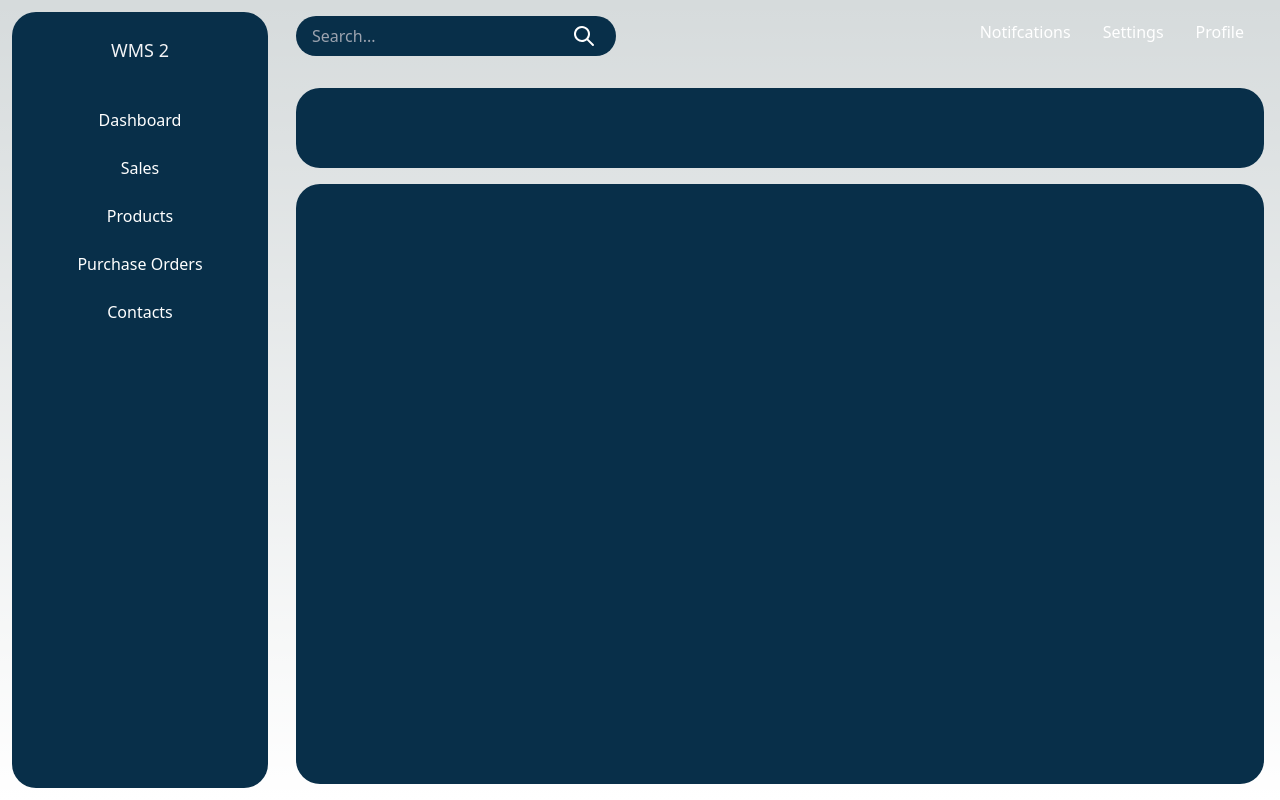
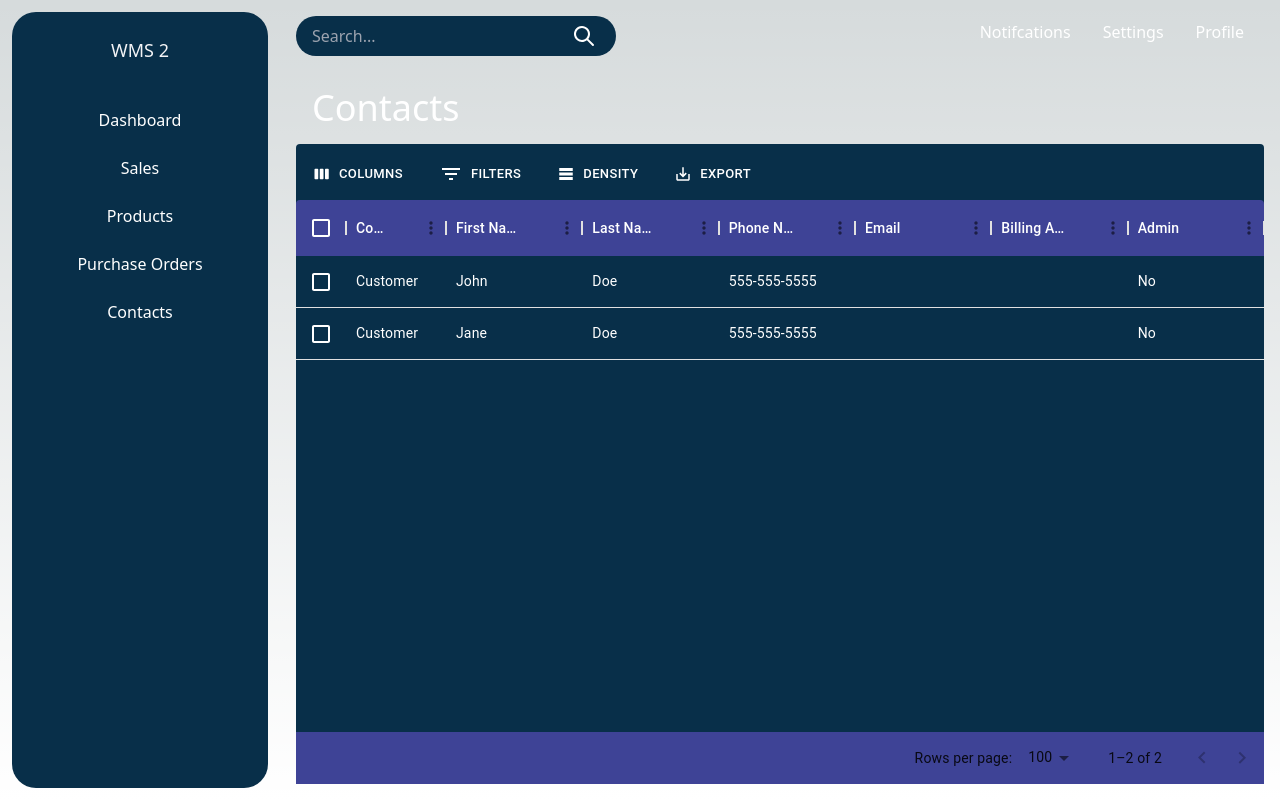
Before and after one commit to alofty645/wms2, a Next.js app: page /contacts in a window 1280 px wide. Built offline with nearby package versions, Linux system fonts and the light colour scheme.

Commit message:
contacts table

```diff
--- a/app/contacts/page.tsx
+++ b/app/contacts/page.tsx
@@ -1,9 +1,119 @@
+"use client";
+
+import { Box } from "@mui/material";
+import { DataGrid, GridToolbar } from "@mui/x-data-grid";
+import Header from "@/components/Header";
+
 const Contacts = () => {
+  const columns = [
+    { field: "contact_type", headerName: "Contact Type" },
+    {
+      field: "first_name",
+      headerName: "First Name",
+      flex: 1,
+    },
+    {
+      field: "last_name",
+      headerName: "Last Name",
+      flex: 1,
+    },
+    {
+      field: "phone_number",
+      headerName: "Phone Number",
+      flex: 1,
+    },
+    {
+      field: "contact_email",
+      headerName: "Email",
+      flex: 1,
+    },
+    {
+      field: "billing_address",
+      headerName: "Billing Address",
+      flex: 1,
+    },
+
+    {
+      field: "Admin",
+      headerName: "Admin",
+      flex: 1,
+    },
+  ];
+
+  const rows = [
+    {
+      id: 1,
+      contact_type: "Customer",
+      first_name: "John",
+      last_name: "Doe",
+      phone_number: "555-555-5555",
+      contact_email: "",
+      billing_address: "",
+      Admin: "No",
+    },
+    {
+      id: 2,
+      contact_type: "Customer",
+      first_name: "Jane",
+      last_name: "Doe",
+      phone_number: "555-555-5555",
+      contact_email: "",
+      billing_address: "",
+      Admin: "No",
+    },
+  ];
+
   return (
     <div
       className="
-         m-4  h-3/4 bg-sky-950 rounded-3xl"
-    ></div>
+         m-4  h-3/4 rounded-3xl"
+    >
+      <Header title={"Contacts"}></Header>
+      <Box
+        height="80vh"
+        sx={{
+          "& .MuiDataGrid-root": {
+            backgroundColor: "#082F49",
+            color: "#fff",
+            border: "none",
+          },
+          "& .MuiDataGrid-cell": {
+            color: "#fff",
+            borderBottom: "none",
+          },
+          "& .name-column--cell": {
+            color: "#fff",
+          },
+          "& .MuiDataGrid-columnHeaders": {
+            backgroundColor: "#3E4396",
+            color: "#fff",
+            borderBottom: "none",
+          },
+          "& .MuiDataGrid-virtualScroller": {
+            color: "#fff",
+          },
+          "& .MuiDataGrid-footerContainer": {
+            backgroundColor: "#3E4396",
+            color: "#fff",
+            borderTop: "none",
+          },
+          "& .MuiCheckbox-root": {
+            color: "#fff",
+          },
+          "& .MuiDataGrid-toolbarContainer .MuiButton-text": {
+            color: "#fff",
+            margin: "10px",
+          },
+        }}
+      >
+        <DataGrid
+          checkboxSelection
+          rows={rows}
+          columns={columns}
+          components={{ Toolbar: GridToolbar }}
+        />
+      </Box>
+    </div>
   );
 };
 
--- a/app/layout.tsx
+++ b/app/layout.tsx
@@ -18,7 +18,7 @@ export default function RootLayout({
         <Sidebar />
         <div className="flex-row flex-1">
           <Topbar />
-          <Header />
+
           {children}
         </div>
       </div>
--- a/components/Header.tsx
+++ b/components/Header.tsx
@@ -1,9 +1,21 @@
-const Header = () => {
+"use client";
+import { Typography, Box, useTheme } from "@mui/material";
+
+const Header = ({ title }) => {
+  const theme = useTheme();
   return (
-    <div
-      className="
-       m-4  h-20 bg-sky-950 rounded-3xl"
-    ></div>
+    <div className="text-white m-4 text-4xl ">{title}</div>
+
+    // <Box mb="30px">
+    //   <Typography
+    //     variant="h2"
+    //     color="#fff"
+    //     fontWeight="bold"
+    //     sx={{ m: "0 0 5px 0" }}
+    //   >
+    //     {title}
+    //   </Typography>
+    // </Box>
   );
 };
 
--- a/package.json
+++ b/package.json
@@ -9,6 +9,10 @@
     "lint": "next lint"
   },
   "dependencies": {
+    "@emotion/react": "^11.10.6",
+    "@emotion/styled": "^11.10.6",
+    "@mui/material": "^5.12.1",
+    "@mui/x-data-grid": "^6.2.1",
     "@types/node": "18.15.12",
     "@types/react": "18.0.37",
     "@types/react-dom": "18.0.11",
```
Also changed, not shown: 1 other file (tests, documents, lock files or other folders).
